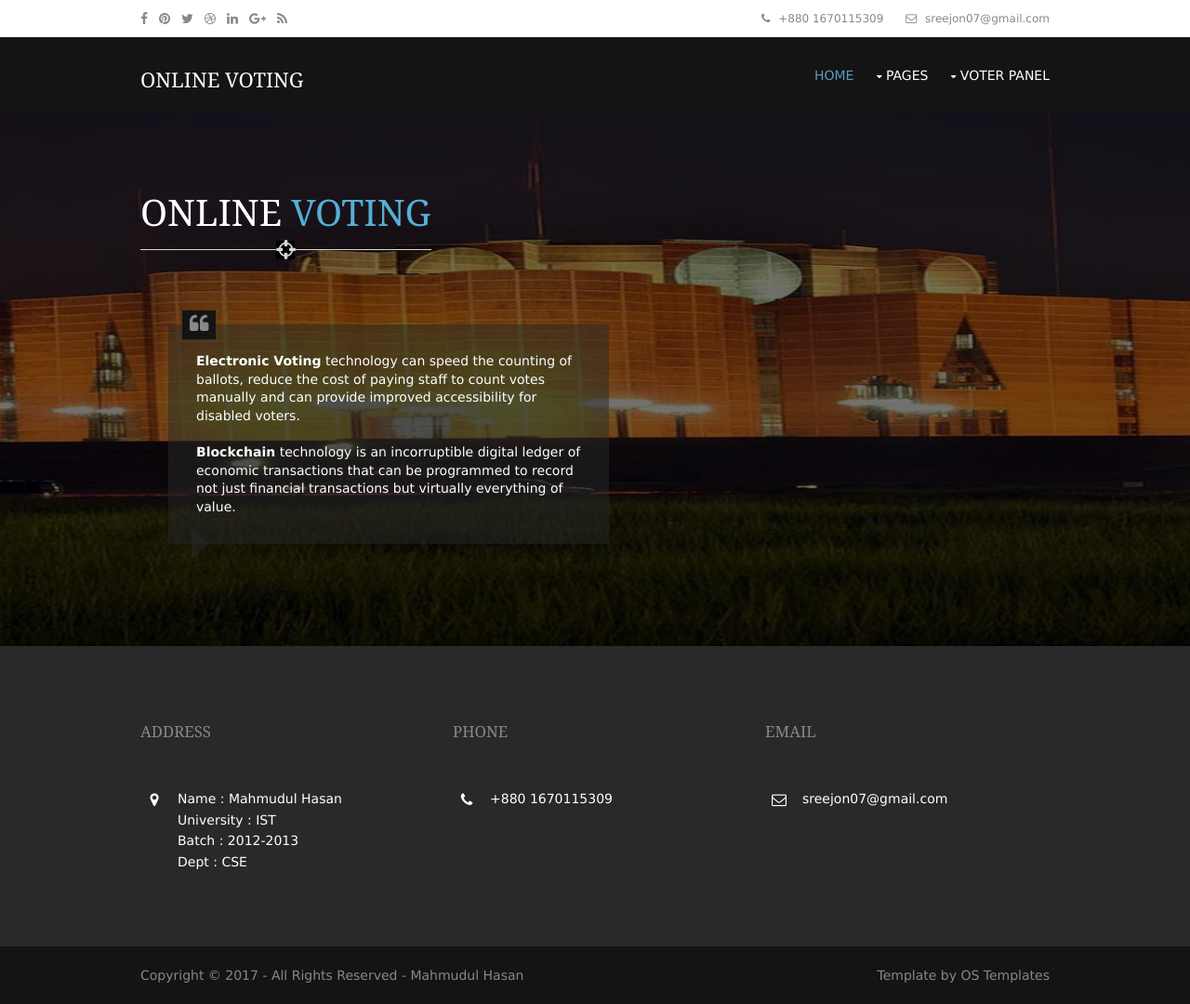
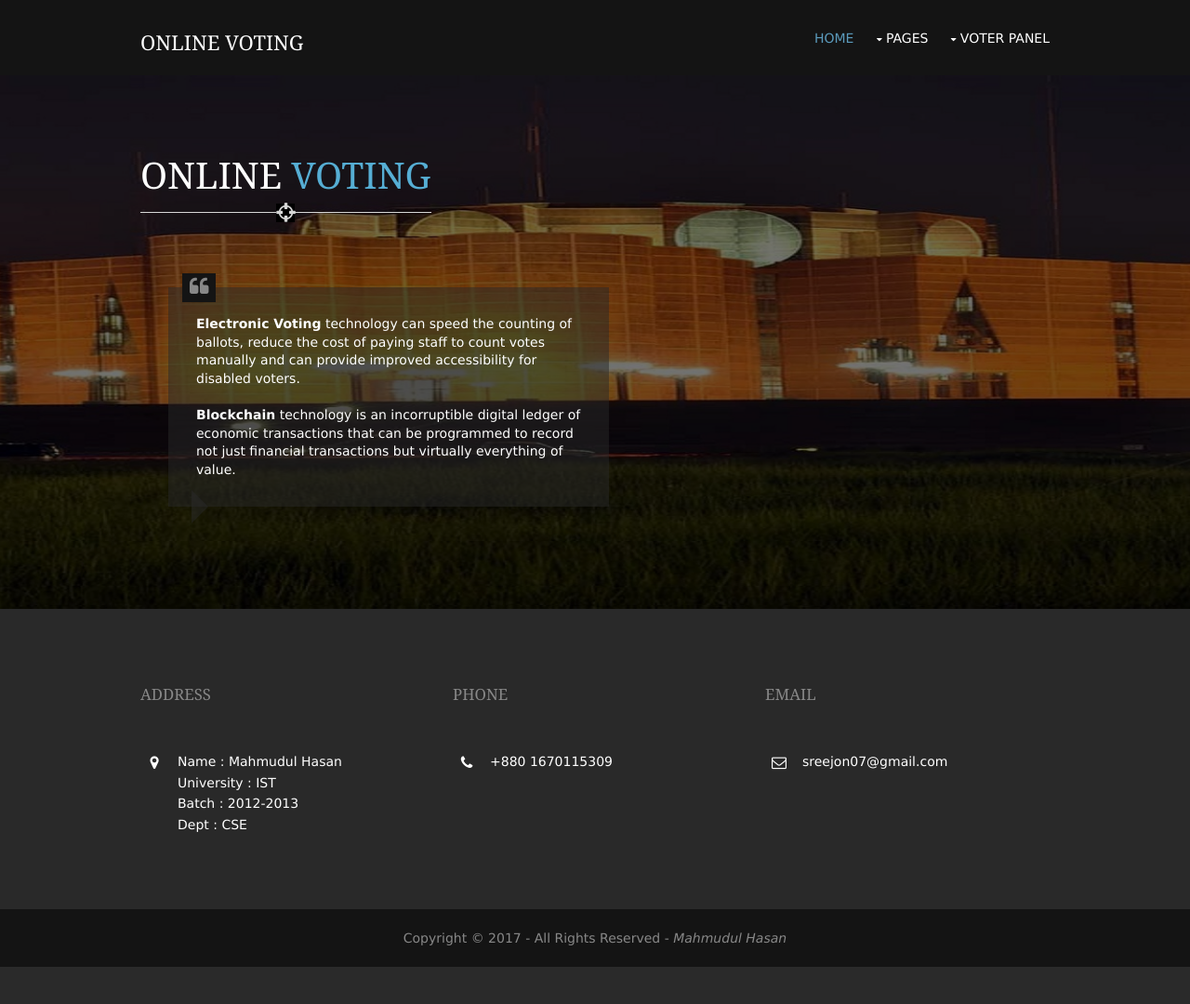
Before and after one commit to manjugowda-max/e-Voting-with-Blockchain, a PHP site: page /online_voting/ in a window 1280 px wide. Shown: the whole page at 93% size. After the commit the page ends 1040 px from the top, so only its background shows below. Run offline with PHP 8.4, Linux system fonts and the light colour scheme.

Commit message:
main index file updated

```diff
--- a/index.php
+++ b/index.php
@@ -15,10 +15,10 @@
 <!-- ################################################################################################ -->
 <!-- ################################################################################################ -->
 <!-- ################################################################################################ -->
-<div class="wrapper row0">
-  <div id="topbar" class="hoc clear">
+<!-- <div class="wrapper row0">
+  <div id="topbar" class="hoc clear">  -->
     <!-- ################################################################################################ -->
-    <div class="fl_left">
+<!--     <div class="fl_left">
       <ul class="faico clear">
         <li><a class="faicon-facebook" href="https://www.facebook.com/"><i class="fa fa-facebook"></i></a></li>
         <li><a class="faicon-pinterest" href="https://uk.pinterest.com/"><i class="fa fa-pinterest"></i></a></li>
@@ -34,10 +34,10 @@
         <li><i class="fa fa-phone"></i> +880 1670115309</li>
         <li><i class="fa fa-envelope-o"></i> sreejon07@gmail.com </li>
       </ul>
-    </div>
+    </div> -->
     <!-- ################################################################################################ -->
-  </div>
-</div>
+<!--   </div>
+</div> -->
 <!-- ################################################################################################ -->
 <!-- ################################################################################################ -->
 <!-- ################################################################################################ -->
@@ -142,8 +142,10 @@
 <div class="wrapper row5">
   <div id="copyright" class="hoc clear">
     <!-- ################################################################################################ -->
-    <p class="fl_left">Copyright &copy; 2017 - All Rights Reserved - <a href="#">Mahmudul Hasan</a></p>
-    <p class="fl_right">Template by <a target="_blank" href="http://www.os-templates.com/" title="Free Website Templates">OS Templates</a></p>
+    <center>
+    	<p>Copyright &copy; 2017 - All Rights Reserved - <i>Mahmudul Hasan</i></p>
+	</center>
+<!--     <p class="fl_right">Template by <a target="_blank" href="http://www.os-templates.com/" title="Free Website Templates">OS Templates</a></p> -->
     <!-- ################################################################################################ -->
   </div>
 </div>
```
